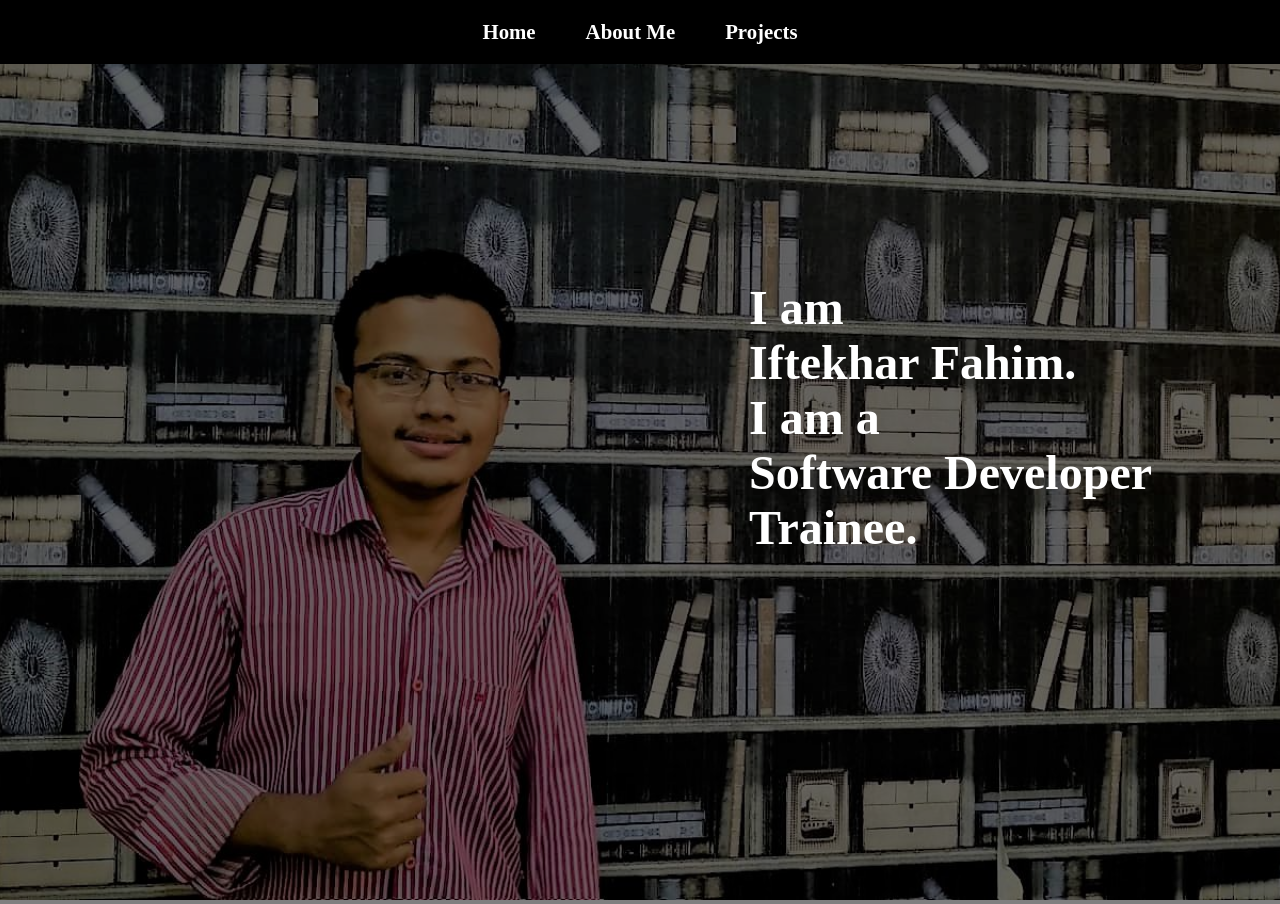
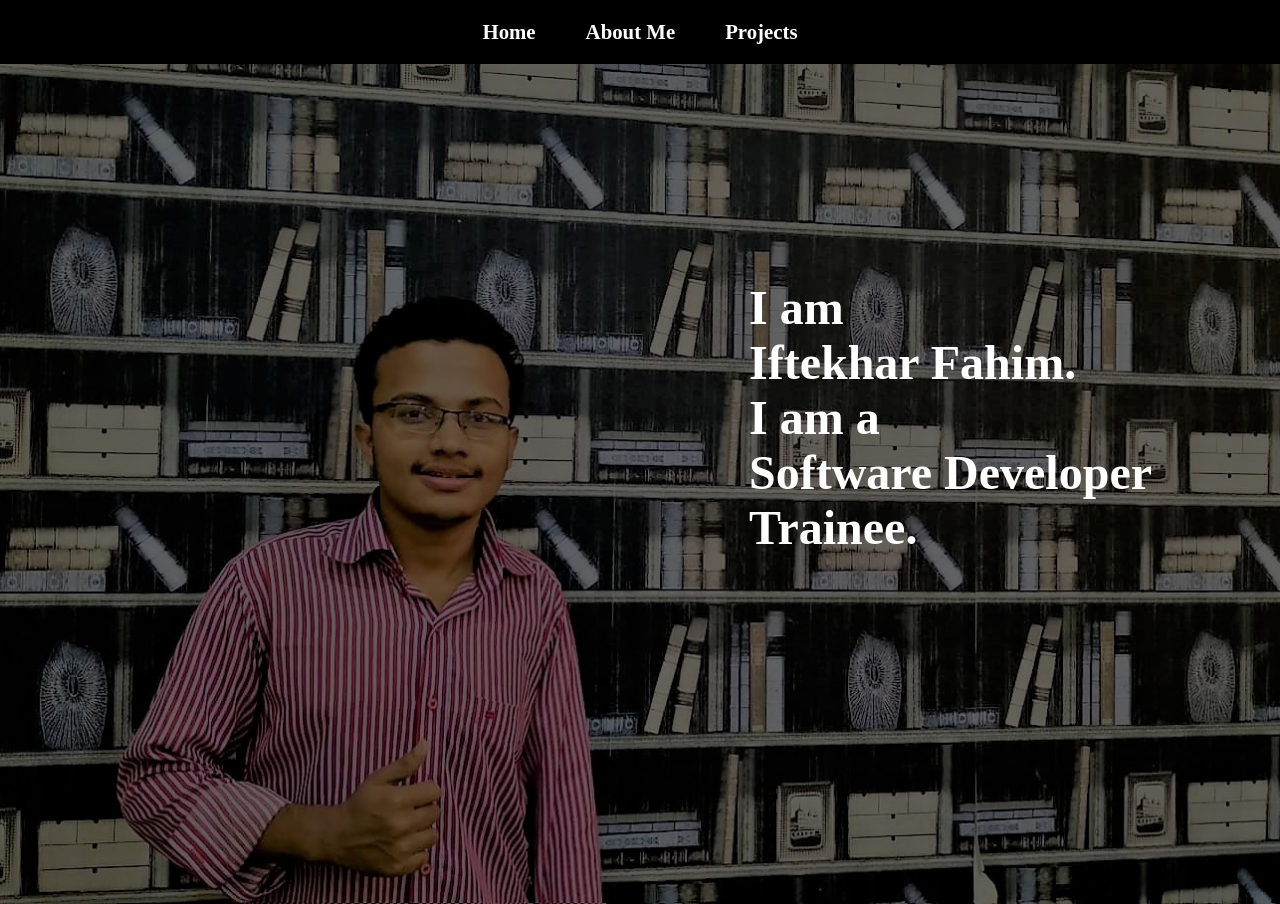
Before and after one commit to ifahim1000/personal-website, a plain HTML site: page index.html in a window 1280 px wide. Shown: the top 904 px of the page. Drawn offline with Linux system fonts and the light colour scheme.

Commit message:
Update style.css

```diff
--- a/style.css
+++ b/style.css
@@ -13,8 +13,7 @@ html{
     display: flex;
     justify-content: center;
     align-items: center;
-   /* background-color: #003147;*/
-   background-color: black;
+    background : black;
     position: sticky;
     top: 0;
 }
@@ -51,18 +50,17 @@ html{
 #home::before{
     content: "";
     position: absolute;
-    top: 0;
     right: 0;
     background: url('1.jpg') no-repeat center center/cover;
-    height: 900px;
+    height: 840px;
     width: 100%;
     z-index: -1;
     opacity: 1;
 }
 .main{
-    display: flex;
+   /* display: flex;
     flex-direction: column;
-    align-items: center;
+    align-items: center;*/
     position: absolute;
     top: 30%;
     right: 10%;
```
